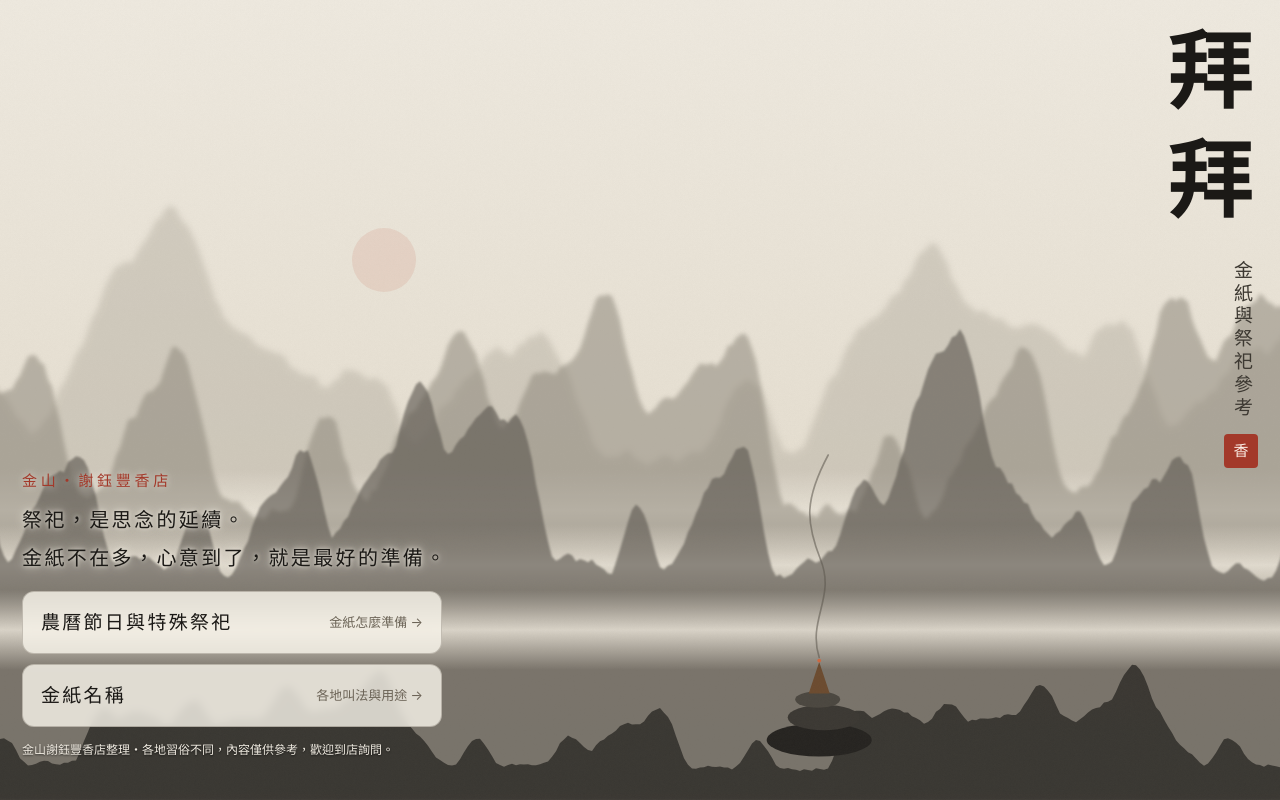
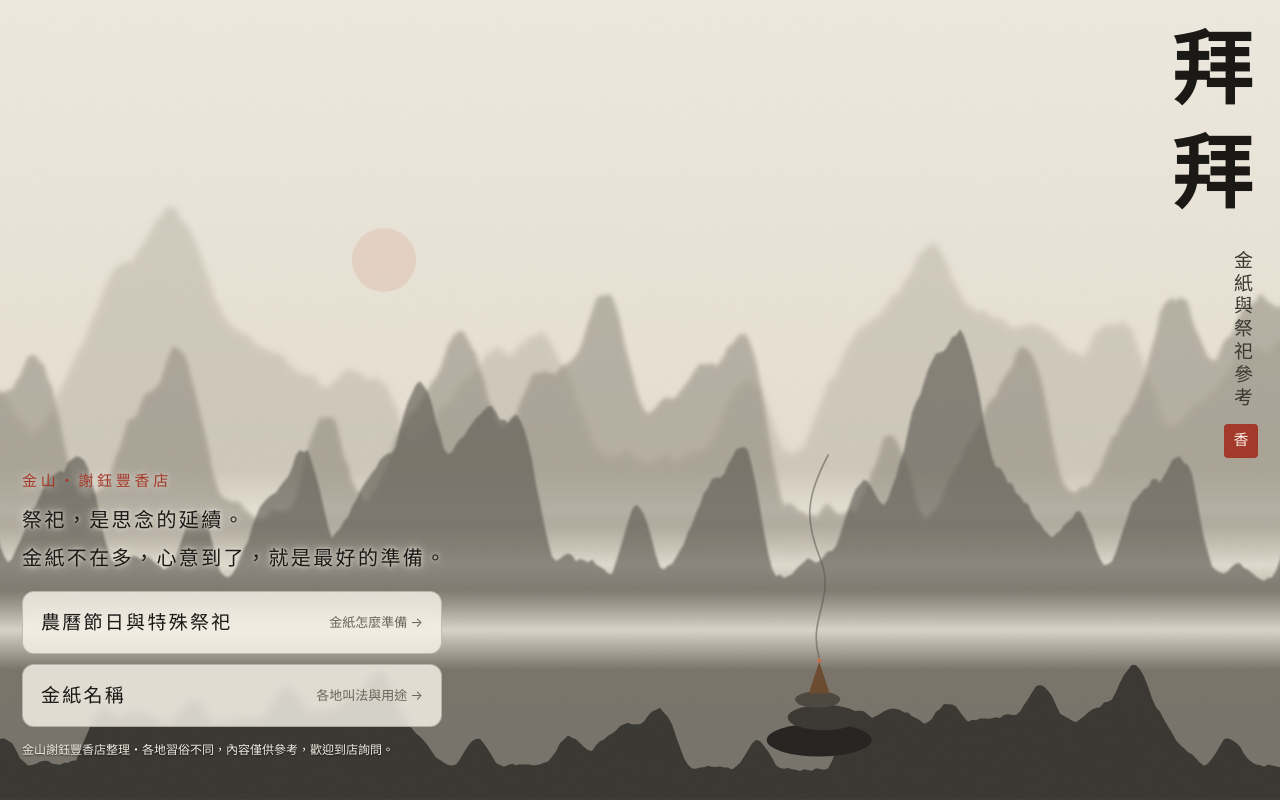
Before and after one commit to baibai-tw/baibai-tw.github.io, a plain HTML site: page index.html in a window 1280 px wide. Drawn offline with Linux system fonts and the light colour scheme.

Commit message:
首頁標題依視窗高度縮放、不折行
Co-Authored-By: Claude Opus 5.5 <noreply@anthropic.com>
Claude-Session: https://claude.ai/code/session_01VmVoAunAwoWo1nxic27BbQ

```diff
--- a/index.html
+++ b/index.html
@@ -16,8 +16,8 @@
   .hero-ui{position:fixed;inset:0;pointer-events:none;display:grid;
     grid-template-rows:1fr auto;padding:max(28px,env(safe-area-inset-top)) max(22px,env(safe-area-inset-right)) max(28px,env(safe-area-inset-bottom)) max(22px,env(safe-area-inset-left))}
   .title{justify-self:end;display:flex;gap:14px;align-items:flex-start;writing-mode:vertical-rl}
-  .title h1{margin:0;font-size:clamp(46px,9vw,84px);letter-spacing:.3em;color:#1b1916;font-weight:700}
-  .title p{margin:0;font-family:var(--serif);font-size:clamp(15px,2.4vw,19px);letter-spacing:.2em;color:#3d3932}
+  .title h1{margin:0;font-size:clamp(40px,min(9vw,10vh),84px);white-space:nowrap;letter-spacing:.3em;color:#1b1916;font-weight:700}
+  .title p{margin:0;font-family:var(--serif);font-size:clamp(13px,min(2.4vw,2.6vh),19px);letter-spacing:.2em;white-space:nowrap;color:#3d3932}
   .title .seal{writing-mode:horizontal-tb;width:34px;height:34px;font-size:15px}
   .shop{margin:0 0 6px;font-family:var(--serif);font-size:15px;letter-spacing:.25em;color:#a3392a;text-shadow:0 0 8px rgba(240,235,225,.9)}
   .lead{margin:0 0 14px;font-family:var(--serif);font-size:clamp(16px,2.6vw,20px);line-height:1.9;letter-spacing:.12em;color:#1b1916;text-shadow:0 0 12px rgba(240,235,225,.9),0 0 4px rgba(240,235,225,.9)}
```
